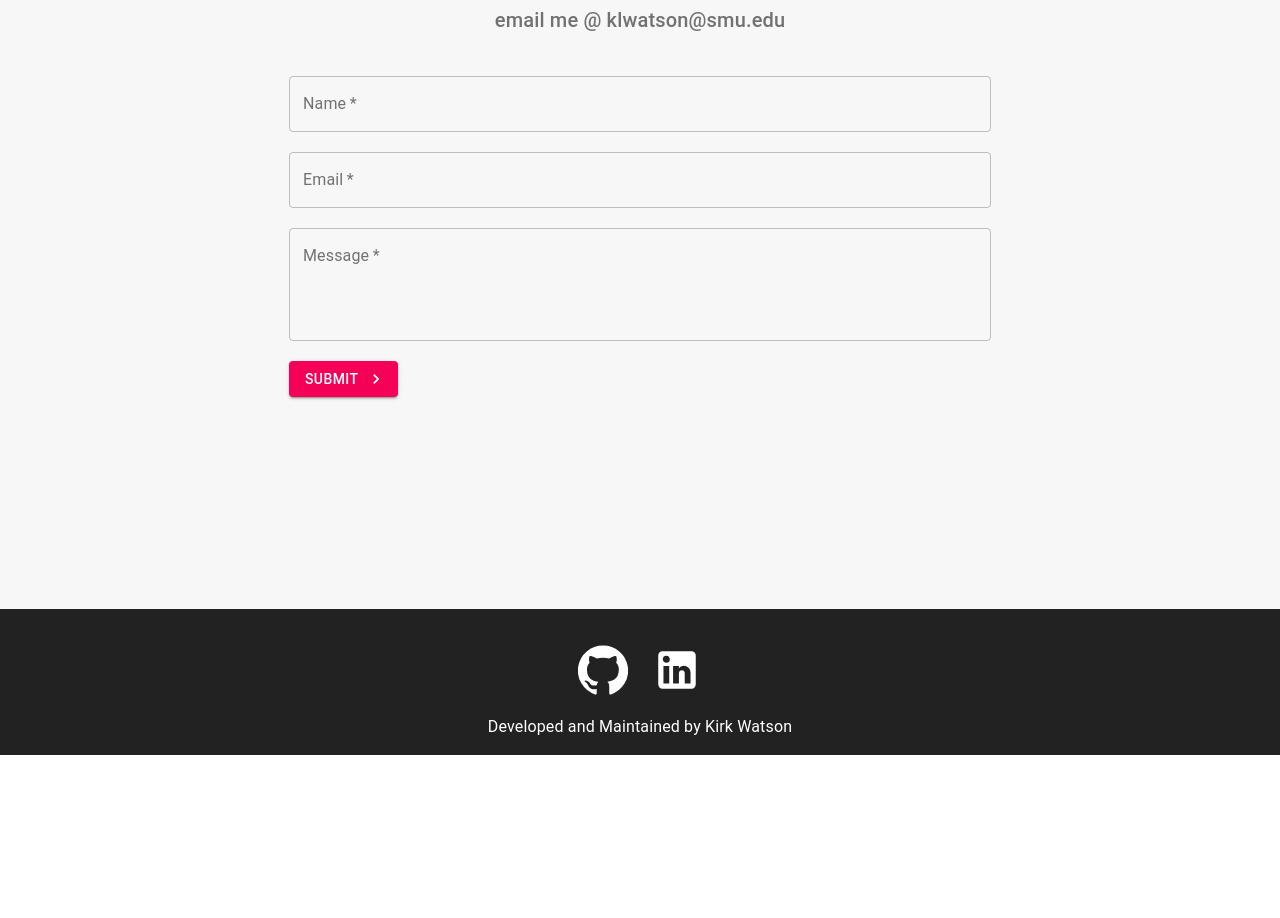
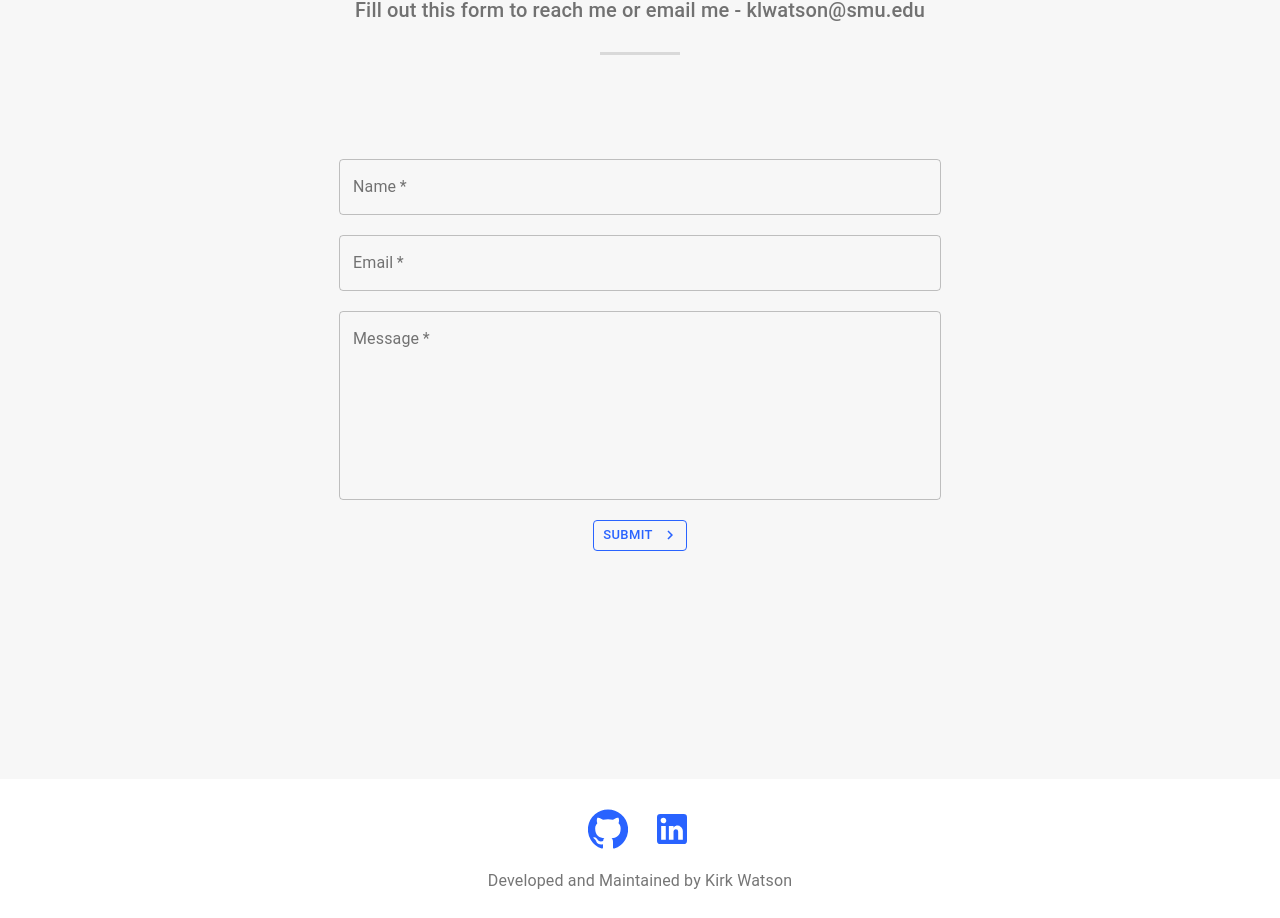
Before and after one commit to kirkwat/first_website, a React (Create React App) app: page / in a window 1280 px wide. Shown: the part 3239-4157 px from the top of the page. Before the commit the page ends 3994 px from the top, so only its background shows below. Built offline with nearby package versions, Linux system fonts and the light colour scheme; the HTML template or start-up script is replaced by a standard one.

Commit message:
footer + contact form improvements

```diff
--- a/src/components/ContactForm.js
+++ b/src/components/ContactForm.js
@@ -1,15 +1,10 @@
 import React, { useRef, useState } from 'react';
 import emailjs from '@emailjs/browser';
-import Typography from '@material-ui/core/Typography';
 import Button from '@material-ui/core/Button';
 import Container from '@material-ui/core/Container';
 import KeyboardArrowRightIcon from '@material-ui/icons/KeyboardArrowRight';
 import { makeStyles } from '@material-ui/core';
 import TextField from '@material-ui/core/TextField';
-
-//TODO
-  //have text clear after sending message and button change to sent
-  //formatting
 
 const useStyles = makeStyles({
 
@@ -17,7 +12,17 @@ const useStyles = makeStyles({
     marginTop: 20,
     marginBottom: 20,
     display: 'block',
-    maxWidth: '750px'
+    maxWidth: '650px'
+  },
+  button: {
+    color: '#2963FF',
+    backgroundColor: '#F7F7F7',
+    borderColor: '#2963FF',
+    marginBottom: '16px',
+    '&:hover':{
+      backgroundColor: '#2963FF',
+      color: '#F7F7F7'
+    }
   }
 });
 
@@ -63,7 +68,6 @@ export const ContactForm = () => {
           onChange={(e) => setName(e.target.value)}
           label="Name"
           variant="outlined"
-          color="secondary"
           name="user_name"
           fullWidth
           required
@@ -73,7 +77,6 @@ export const ContactForm = () => {
           onChange={(e) => setEmail(e.target.value)}
           label="Email"
           variant="outlined"
-          color="secondary"
           name="user_email"
           fullWidth
           required
@@ -83,18 +86,19 @@ export const ContactForm = () => {
           onChange={(e) => setMessage(e.target.value)}
           label="Message"
           variant="outlined"
-          color="secondary"
           name="message"
           multiline
-          rows={4}
+          rows={8}
           fullWidth
           required
           error={messageError}
         />
         <Button
           type="submit"
-          color="secondary"
-          variant="contained"
+          variant="outlined"
+          size="small"
+          justify="center"
+          className={classes.button}
           endIcon={<KeyboardArrowRightIcon />}>
           Submit
         </Button>
--- a/src/components/ExperienceCards.js
+++ b/src/components/ExperienceCards.js
@@ -29,7 +29,7 @@ export default function ExperienceeCard({ experience }) {
 
   return (
     <div>
-      <Card elevation={5} className={classes.root}>
+      <Card elevation={1} className={classes.root}>
         <CardContent>
           <Typography variant="h6" color="textPrimary" style={{fontWeight: 600}} >
             {experience.title}
--- a/src/components/Footer.js
+++ b/src/components/Footer.js
@@ -5,22 +5,21 @@ import LinkedInIcon from "@material-ui/icons/LinkedIn";
 import { makeStyles, Typography, List} from "@material-ui/core";
 
 //TO ADD
-  //formatting
+  //back to top scroll button
 
   const useStyles = makeStyles({
     footer: {
       width: '100%',
-      padding: '1rem',
-      backgroundColor: '#222',
-      color: 'white',
       display: 'flex',
       justifyContent: 'center',
       alignItems: 'center',
-      flexDirection: 'column'
+      flexDirection: 'column',
+      paddingTop: '10px',
+      paddingBottom: '25px'
     },
     btn: {
-      fontSize: '50px',
-      color: 'white',
+      fontSize: '2.5rem',
+      color: '#2963FF',
       transform: 'scale(1)',
       '&:hover':{
         transform: 'scale(1.25)'
@@ -47,7 +46,7 @@ function Footer() {
           <LinkedInIcon fontSize="inherit"/>
         </IconButton>
       </List>
-      <Typography align="center">
+      <Typography color="textSecondary" align="center">
             Developed and Maintained by Kirk Watson
       </Typography>
     </footer>
--- a/src/components/ProjectCards.js
+++ b/src/components/ProjectCards.js
@@ -66,7 +66,8 @@ export default function ProjectCard({ project }) {
           >
             Code
           </Button>
-          <Button variant="outlined"
+          <Button
+            variant="outlined"
             size="small"
             justify="center"
             className={classes.button}
--- a/src/sections/Contact.js
+++ b/src/sections/Contact.js
@@ -1,7 +1,11 @@
 import {useNav} from "../hooks/useNav";
 import ContactForm from "../components/ContactForm";
-import { Typography } from '@material-ui/core';
+import { Typography, Divider } from '@material-ui/core';
 import { makeStyles } from '@material-ui/styles';
+
+//TODO
+  //have text clear after sending message and button change to sent
+  //have popup show after sending
 
 const useStyles = makeStyles({
     secondary_section: {
@@ -9,9 +13,19 @@ const useStyles = makeStyles({
         display: 'flex',
         alignItems: 'center',
         justifyContent: 'center',
+        textAlign: 'center',
         flexDirection: 'column',
+        paddingBottom: '15%'
+    },
+    title: {
         paddingTop: '15%',
-        paddingBottom: '15%'
+        paddingBottom: '.5%'
+    },
+    divider: {
+        height: '3px',
+        width:'80px',
+        marginTop: '2%',
+        marginBottom: '5%',
     }
   })
 
@@ -21,18 +35,13 @@ const Contact = () => {
 
     return (
         <section ref={contactRef} id="contactSection"  className={classes.secondary_section}>
-            <Typography
-                variant="h2"
-                color="textPrimary"
-            >
+            <Typography variant="h3" color="textPrimary" className={classes.title}>
                 Contact
             </Typography>
-            <Typography
-                variant="h6"
-                color="textSecondary"
-            >
-                email me @ klwatson@smu.edu
+            <Typography variant="h6" color="textSecondary">
+                Fill out this form to reach me or email me - klwatson@smu.edu
             </Typography>
+            <Divider variant="middle" className={classes.divider}/>
             <ContactForm/>
         </section>
     );
--- a/src/sections/Projects.js
+++ b/src/sections/Projects.js
@@ -5,7 +5,6 @@ import Data from '../data.json';
 import { makeStyles } from '@material-ui/styles';
 
 //TODO
-    //improve responsiveness with images
     //have cards be centered when changing screen size
 
 const useStyles = makeStyles({
```
